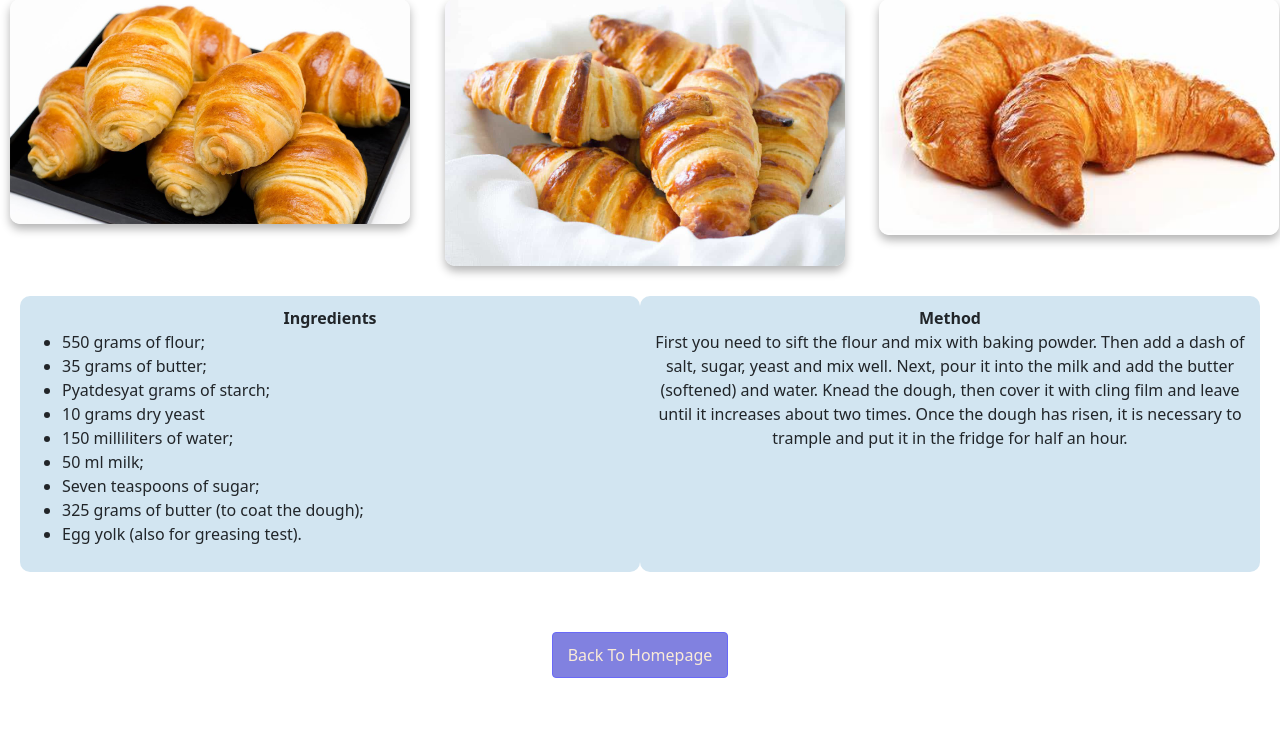
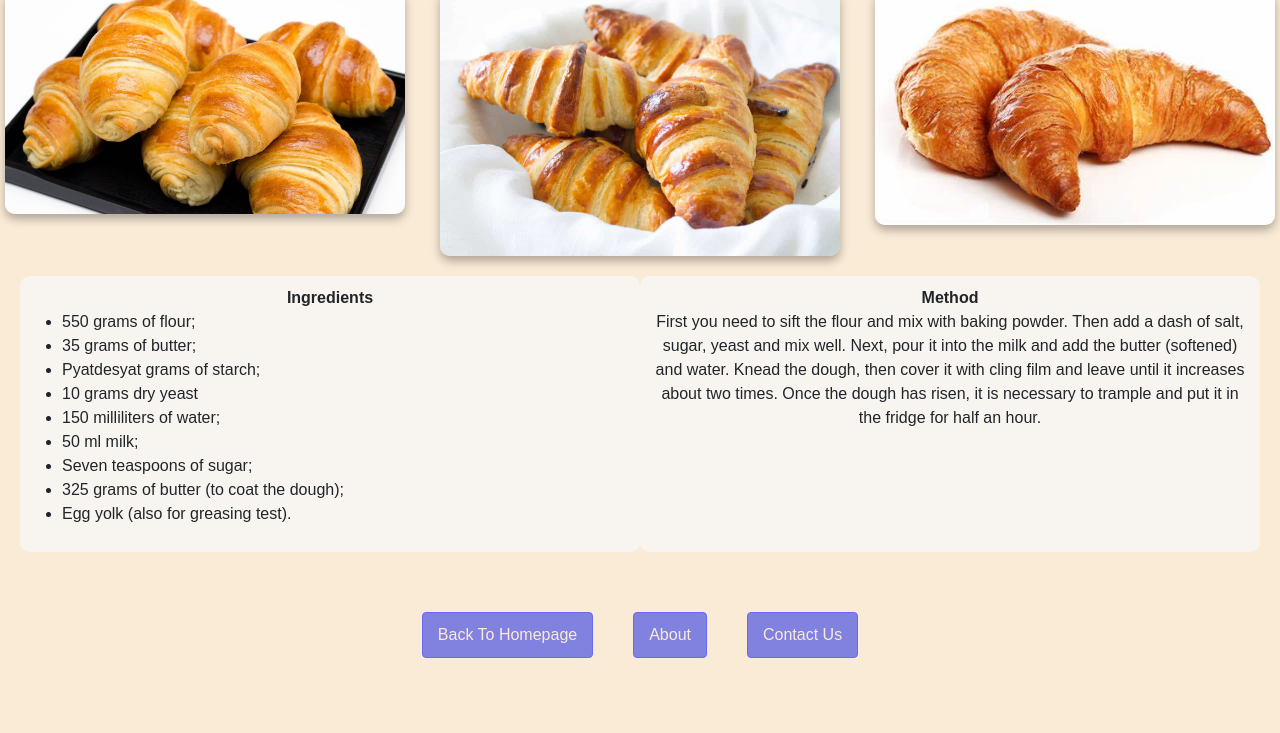
Before and after one commit to MpofuMoud/croissant, a plain HTML site: page recipe.html in a window 1280 px wide. Shown: the part 67-800 px from the top of the page. Drawn offline with nearby package versions, Linux system fonts and the light colour scheme.

Commit message:
added background-color

```diff
--- a/recipe.html
+++ b/recipe.html
@@ -65,6 +65,8 @@
     </div>
     <div class="links">
       <a href="/">Back to homepage</a>
+      <a href="/about.html">About</a>
+      <a href="/contact.html">Contact Us</a>
     </div>
   </body>
 </html>
--- a/src/styles.css
+++ b/src/styles.css
@@ -2,6 +2,8 @@ body {
   max-width: 100%;
   display: block;
   text-align: center;
+  font-family: sans-serif;
+  background-color: antiquewhite;
 }
 h1 {
   font-size: 40px;
@@ -9,7 +11,7 @@ h1 {
 .links {
   display: flex;
   margin-top: 40px;
-  justify-content: space-evenly;
+  justify-content: center;
 }
 .links a:hover {
   text-decoration: underline;
@@ -35,11 +37,10 @@ li {
 }
 .col-6 {
   padding: 10px;
-  background-color: rgb(210, 229, 241);
+  background-color: #f8f5f1;
   border-radius: 10px;
 }
 .img-fluid {
-  margin: 10px;
   border-radius: 10px;
   box-shadow: 0 5px 10px rgba(0, 0, 0, 0.3);
   width: 400px;
```
Also changed, not shown: about.html (+2 -0 lines), contact.html (+2 -0 lines).
